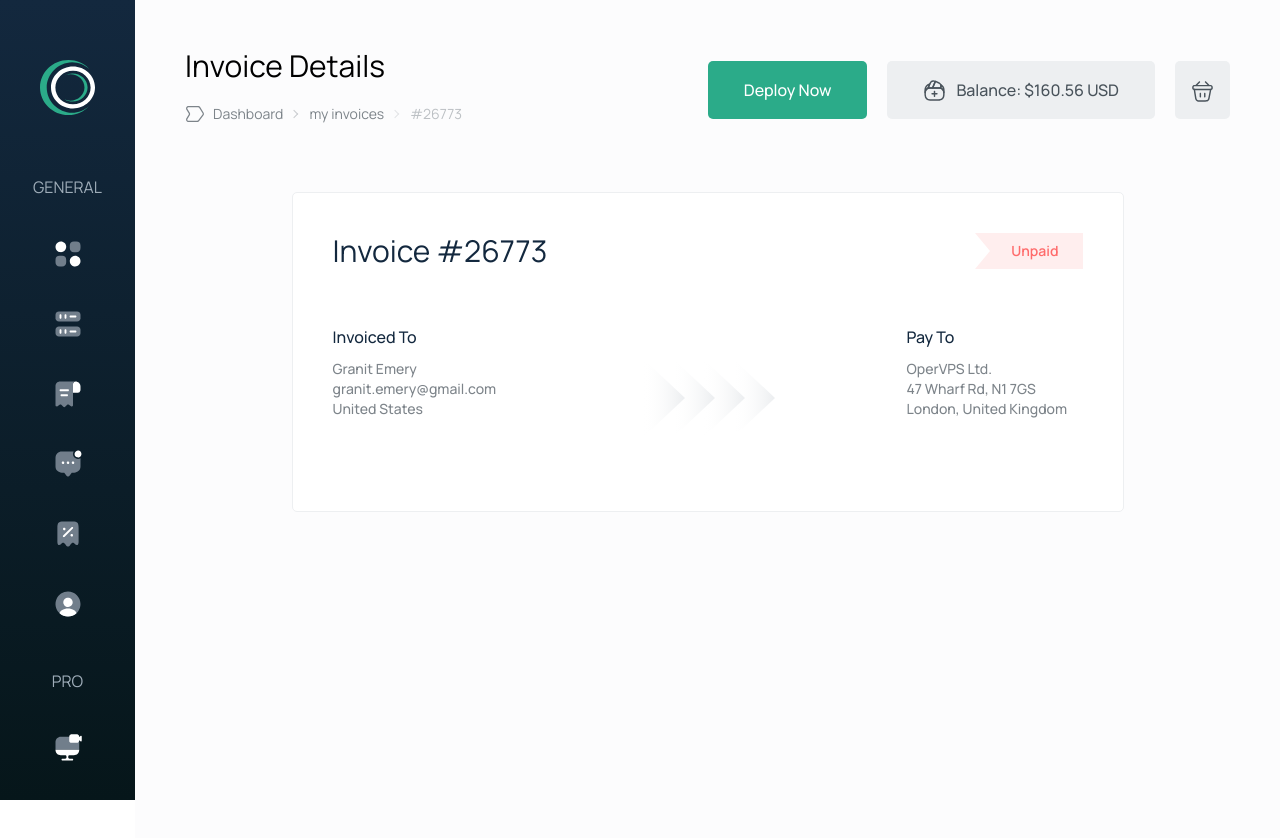
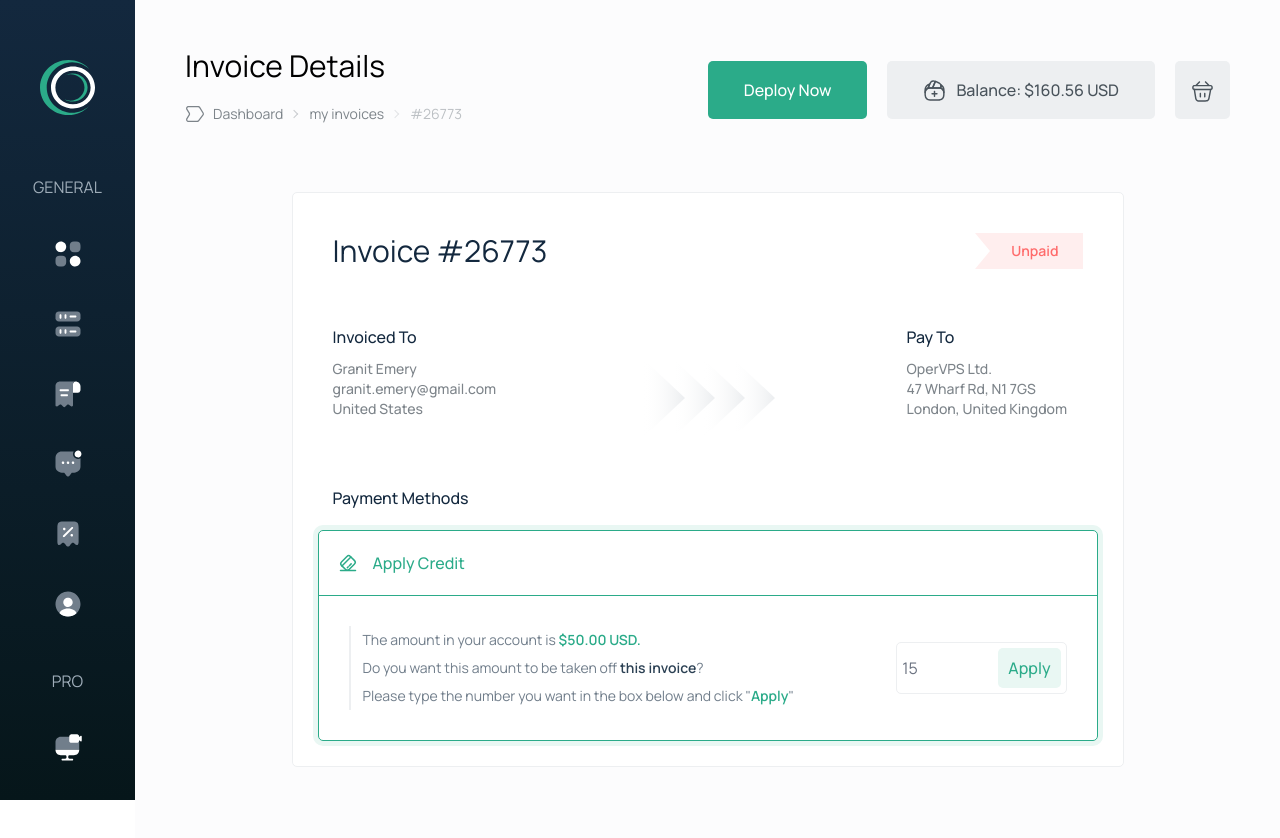
Before and after one commit to Ali-hagha/asamserver-sveltekit-test, a SvelteKit app: page / in a window 1280 px wide. Shown: the top 838 px of the page. Built offline with nearby package versions, Linux system fonts and the light colour scheme.

Commit message:
create invoice credit section

```diff
--- a/src/routes/(invoice)/+page.svelte
+++ b/src/routes/(invoice)/+page.svelte
@@ -1,10 +1,58 @@
 <script lang="ts">
 	import InvoiceHeader from './InvoiceHeader.svelte';
+	import iconCreditCard from '$lib/icons/card-pos.svg';
+	import { currencyFormatter } from '$lib/util';
 	export let data;
+
+	const accountBalance = 50;
 </script>
 
 <div class="flex items-center justify-center">
 	<div class="bg-white max-w-[832px] flex-1 border-[1px] border-porcelain rounded-[5px] p-[25px]">
 		<InvoiceHeader />
+		<div class="px-[15px] mb-5">
+			<p class="font-medium">Payment Methods</p>
+		</div>
+		<div class="border-accent_green border rounded-[5px] ring-[5px] ring-accent_light_green">
+			<div class="border-accent_green border-b p-5 flex gap-4">
+				<img src={iconCreditCard} alt="credit card" />
+				<p class="font-medium text-accent_green">Apply Credit</p>
+			</div>
+			<div class="p-[30px] flex items-center justify-between">
+				<div class="border-l-2 border-l-porcelain pl-3 text-slate_gray leading-7 text-sm">
+					<p>
+						The amount in your account is <span class="font-semibold text-accent_green"
+							>{currencyFormatter.format(accountBalance)} USD.</span
+						>
+					</p>
+					<p>
+						Do you want this amount to be taken off <span class="font-semibold text-charcoal"
+							>this invoice</span
+						>?
+					</p>
+					<p>
+						Please type the number you want in the box below and click "<span
+							class="font-semibold text-accent_green">Apply</span
+						>"
+					</p>
+				</div>
+				<div
+					class="border border-porcelain rounded-[5px] text-stone_gray p-[5px] flex items-center justify-between"
+				>
+					<input
+						type="number"
+						min="0.01"
+						step="0.01"
+						max="2500"
+						placeholder="15"
+						class="p-0 w-24 border-0 focus:ring-0 focus:outline-none [appearance:textfield] [&::-webkit-outer-spin-button]:appearance-none [&::-webkit-inner-spin-button]:appearance-none"
+					/>
+					<button
+						class="font-medium text-accent_green py-2 px-2.5 transition-colors
+						bg-accent_light_green hover:bg-green-100 active:bg-accent_light_green rounded-[5px]">Apply</button
+					>
+				</div>
+			</div>
+		</div>
 	</div>
 </div>
```
